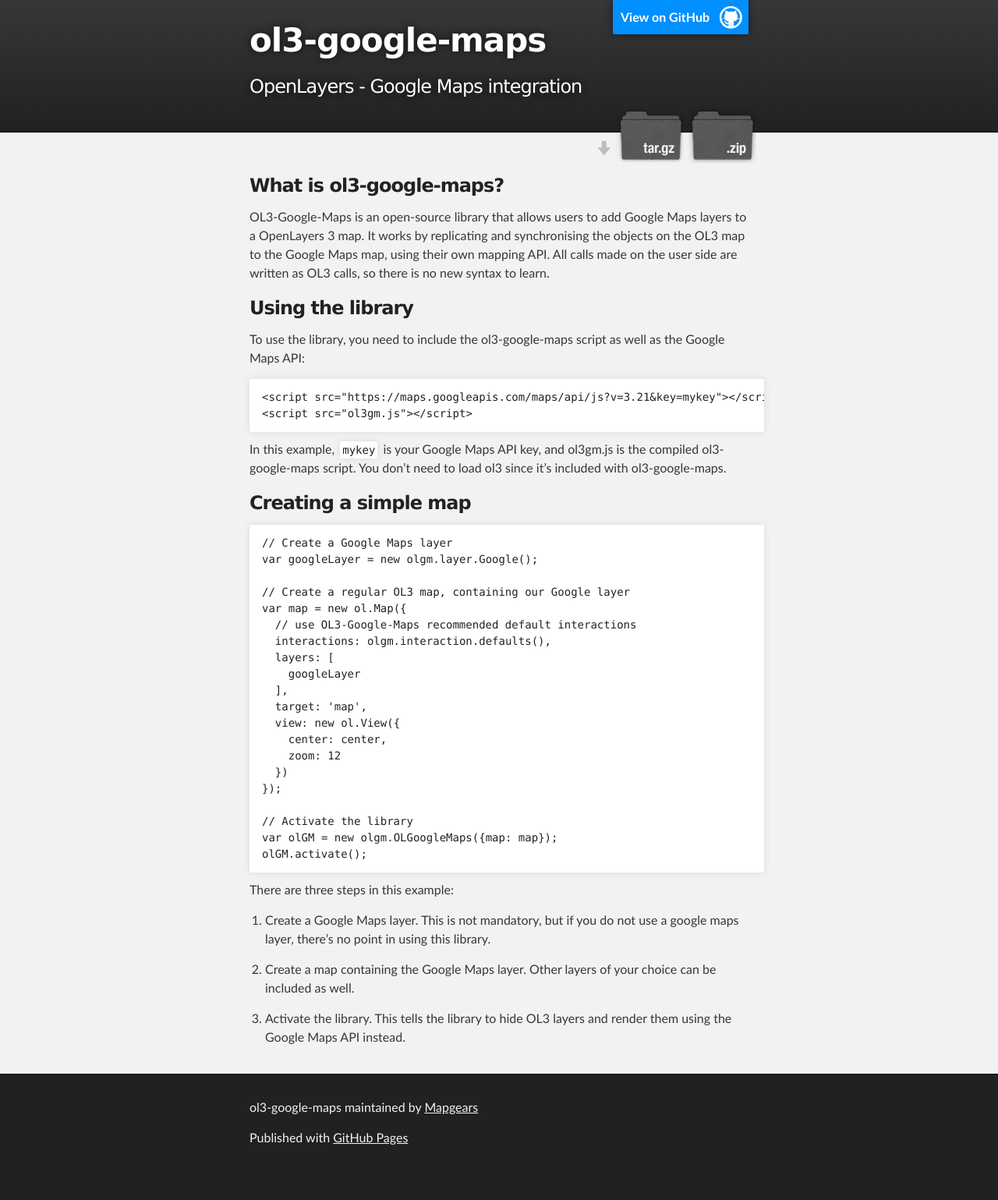
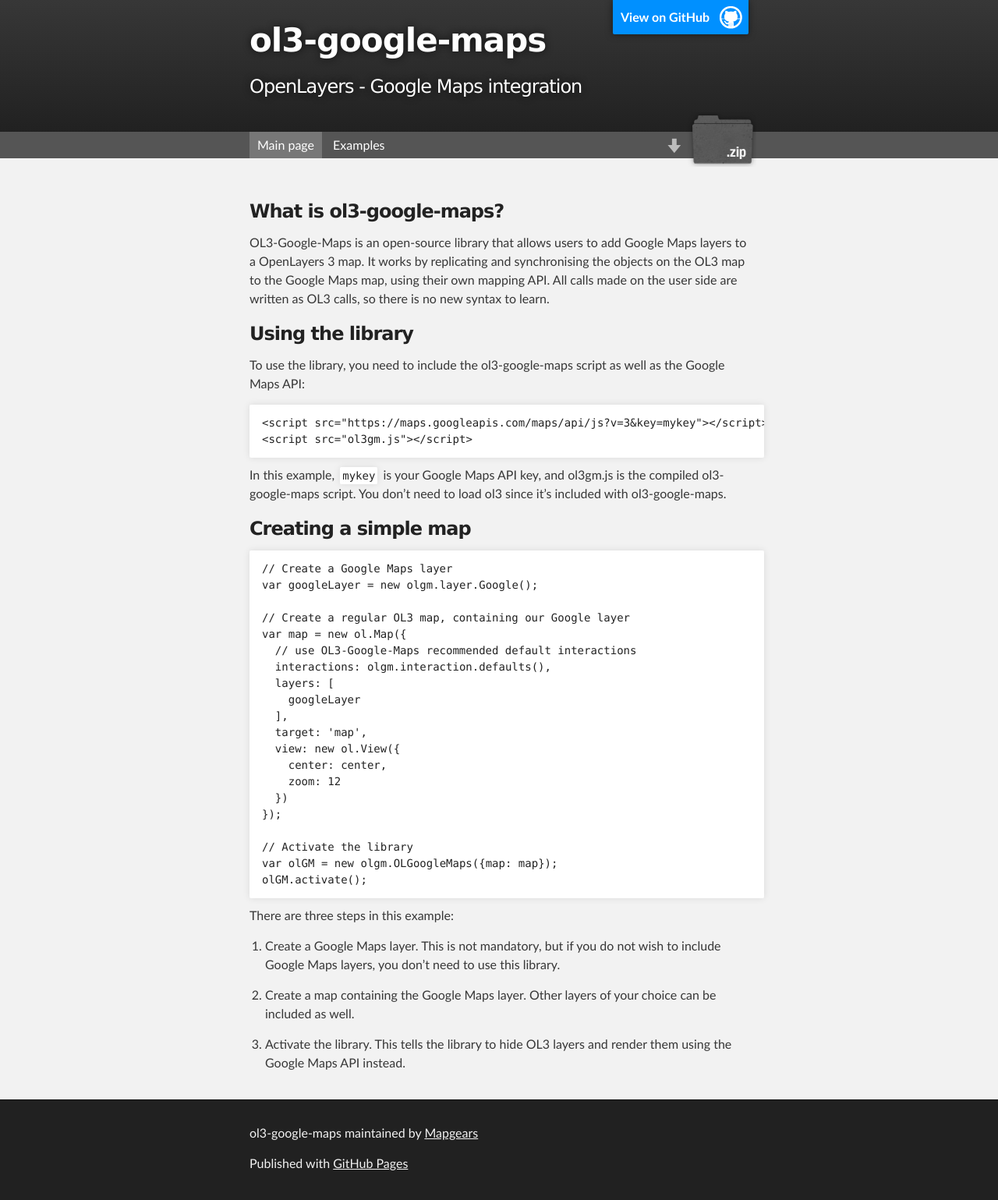
Before and after one commit to mapgears/ol3-google-maps, a Jekyll site: the page built from index.md, in a window 1280 px wide. Shown: the whole page at 78% size. Built offline with Jekyll 4.4.1, drawn with Linux system fonts in a browser that asks for light colours; before the commit the page ends 1506 px from its top, so only the background shows below that.

Commit message:
Add navbar

````diff
--- a/_layouts/default.html
+++ b/_layouts/default.html
@@ -22,10 +22,26 @@
           <h2 id="project_tagline">OpenLayers - Google Maps integration</h2>
 
             <section id="downloads">
-              <a class="zip_download_link" href="https://github.com/mapgears/ol3-google-maps/zipball/master">Download this project as a .zip file</a>
-              <a class="tar_download_link" href="https://github.com/mapgears/ol3-google-maps/tarball/master">Download this project as a tar.gz file</a>
+              <a class="zip_download_link"
+                 href="https://github.com/mapgears/ol3-google-maps/releases/download/v0.6/ol3-google-maps-v0.6.zip">
+                 Download this project as a .zip file
+               </a>
             </section>
         </header>
+    </div>
+
+    <!--- NAV -->
+    <div id="nav_wrap" class="outer">
+      <nav class="inner">
+        <ul>
+          <li>
+            <a href="./" class="current_page">Main page</a>
+          </li>
+          <li>
+            <a href="examples/">Examples</a>
+          </li>
+        </ul>
+      </nav>
     </div>
 
     <!-- MAIN CONTENT -->
--- a/index.md
+++ b/index.md
@@ -17,7 +17,7 @@
 the Google Maps API:
 
 ```javascript
-<script src="https://maps.googleapis.com/maps/api/js?v=3.21&key=mykey"></script>
+<script src="https://maps.googleapis.com/maps/api/js?v=3&key=mykey"></script>
 <script src="ol3gm.js"></script>
 ```
 
@@ -52,8 +52,8 @@
 
 There are three steps in this example:
 
-1. Create a Google Maps layer. This is not mandatory, but if you do not use a
-google maps layer, there's no point in using this library.
+1. Create a Google Maps layer. This is not mandatory, but if you do not wish
+to include Google Maps layers, you don't need to use this library.
 
 2. Create a map containing the Google Maps layer. Other layers of your choice
 can be included as well.
--- a/stylesheets/stylesheet.css
+++ b/stylesheets/stylesheet.css
@@ -313,12 +313,12 @@
 
 #downloads {
   position: absolute;
-  width: 210px;
+  width: 120px;
   z-index: 10;
-  bottom: -40px;
+  bottom: -45px;
   right: 0;
   height: 70px;
-  background: url('../images/icon_download.png') no-repeat 0% 90%;
+  background: url('../images/icon_download.png') no-repeat 0% 70%;
 }
 
 .zip_download_link {
@@ -352,7 +352,6 @@
 
 #main_content_wrap {
   background: #f2f2f2;
-  border-top: 1px solid #111;
   border-bottom: 1px solid #111;
 }
 
@@ -426,6 +425,58 @@
 Custom styles
 *******************************************************************************/
 
+nav {
+  color: #fff;
+  max-width: 640px;
+}
+
+nav a {
+  color: #fff;
+  display: inline-block;
+
+  padding-left: 10px;
+  padding-right: 10px;
+
+  padding-top: 5px;
+  padding-bottom: 5px;
+}
+
+nav a:hover {
+  background-color: #888;
+  color: #fff;
+  display: inline-block;
+
+  padding-left: 10px;
+  padding-right: 10px;
+
+  padding-top: 5px;
+  padding-bottom: 5px;
+
+  text-decoration: none;
+}
+
+nav li {
+  cursor: pointer;
+  display: inline;
+}
+
+nav ul {
+  margin: 0px;
+  padding-left: 0px;
+}
+
+nav .current_page {
+  background-color: #777;
+}
+
+nav.inner {
+  padding: 0px;
+}
+
+#nav_wrap {
+  background-color: #555;
+}
+
 .example_box {
   background-color: #eeeeee;
   display: inline-block;
````
Also changed, not shown: _layouts/example-list.html (+25 -6 lines).
